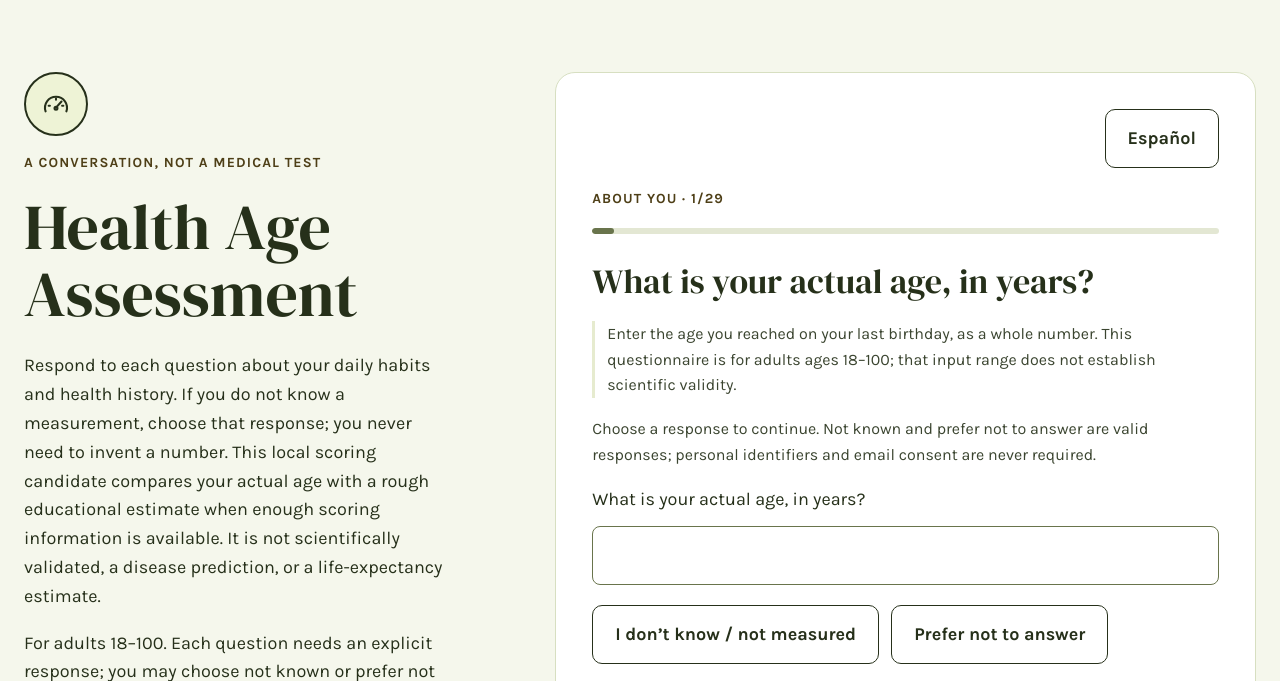
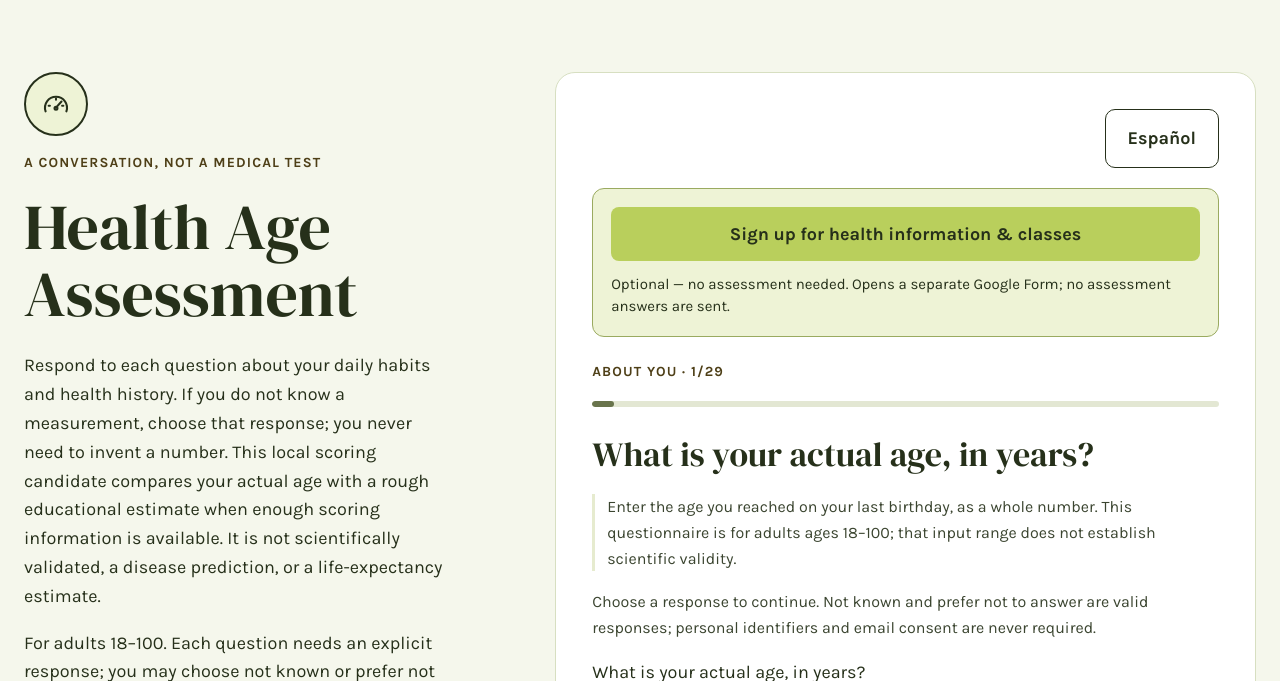
Before and after one commit to brianheckethorn/pure-path-website, a website with bundled scripts: page health-age-assessment/index.html in a window 1280 px wide. Shown: the part 90-771 px from the top of the page. Built offline with nearby package versions, Linux system fonts and the light colour scheme.

Commit message:
Offer optional health information signup before assessment

```diff
--- a/components/educational-age/age.css
+++ b/components/educational-age/age.css
@@ -25,3 +25,10 @@
 @media (max-width: 860px) { .educational-age .snapshot-layout { grid-template-columns: 1fr; } }
 @media (max-width: 480px) { .educational-age .snapshot-card[data-view=results] { padding: 20px 16px; } }
 @media print { .educational-age .language-row { display: none; } .educational-age .heuristic-disclosure { display: block; } }
+
+/* Optional first-page signup is independent of assessment participation. */
+.educational-age .assessment-signup { padding: 18px; margin: 0 0 24px; border: 1px solid #9AAA60; border-radius: 12px; background: #EEF3D6; }
+.educational-age .assessment-signup a { display: block; padding: 14px 18px; min-height: 48px; border-radius: 8px; background: #B9CF5C; color: #26301A; font-weight: 700; line-height: 1.45; text-align: center; text-decoration: none; overflow-wrap: anywhere; }
+.educational-age .assessment-signup a:hover { background: #A8C044; }
+.educational-age .assessment-signup a:focus-visible { outline: 3px solid #4E3F17; outline-offset: 4px; }
+.educational-age .assessment-signup p { margin: 12px 0 0; font-size: 15px; line-height: 1.5; }
--- a/components/educational-age/component.js
+++ b/components/educational-age/component.js
@@ -112,6 +112,14 @@ export function mountEducationalAge(root, { delivery, onLanguage = () => {}, sho
   function showQuestion(focus = false) {
     state.view = 'questions';
     begin(); languageToggle();
+    if (state.step === 0) {
+      const signup = node('aside', undefined, 'assessment-signup');
+      const link = node('a', optionalCopy('Sign up for health information & classes', 'Inscríbete para recibir información de salud y clases'));
+      link.href = 'https://docs.google.com/forms/d/e/1FAIpQLSf-ajVNWx12BAnw7AzLw9BaV0RMhvQgNPoP45kP_Qk4PYSkiA/viewform?usp=send_form';
+      link.target = '_blank'; link.rel = 'noopener noreferrer'; link.referrerPolicy = 'no-referrer';
+      signup.append(link, node('p', optionalCopy('Optional — no assessment needed. Opens a separate Google Form; no assessment answers are sent.', 'Opcional: no necesitas hacer la evaluación. Abre un formulario de Google aparte; no se envían respuestas de la evaluación.')));
+      root.append(signup);
+    }
     const question = questions[state.step];
     root.append(node('p', `${sections[question.section][state.language]} · ${state.step + 1}/${questions.length}`, 'eyebrow'));
     const progress = node('div', undefined, 'assessment-progress'); progress.setAttribute('role', 'progressbar'); progress.setAttribute('aria-valuemin', '0'); progress.setAttribute('aria-valuemax', String(questions.length)); progress.setAttribute('aria-valuenow', String(state.step + 1)); progress.setAttribute('aria-label', t('progress'));
--- a/docs/components/educational-age/age.css
+++ b/docs/components/educational-age/age.css
@@ -25,3 +25,10 @@
 @media (max-width: 860px) { .educational-age .snapshot-layout { grid-template-columns: 1fr; } }
 @media (max-width: 480px) { .educational-age .snapshot-card[data-view=results] { padding: 20px 16px; } }
 @media print { .educational-age .language-row { display: none; } .educational-age .heuristic-disclosure { display: block; } }
+
+/* Optional first-page signup is independent of assessment participation. */
+.educational-age .assessment-signup { padding: 18px; margin: 0 0 24px; border: 1px solid #9AAA60; border-radius: 12px; background: #EEF3D6; }
+.educational-age .assessment-signup a { display: block; padding: 14px 18px; min-height: 48px; border-radius: 8px; background: #B9CF5C; color: #26301A; font-weight: 700; line-height: 1.45; text-align: center; text-decoration: none; overflow-wrap: anywhere; }
+.educational-age .assessment-signup a:hover { background: #A8C044; }
+.educational-age .assessment-signup a:focus-visible { outline: 3px solid #4E3F17; outline-offset: 4px; }
+.educational-age .assessment-signup p { margin: 12px 0 0; font-size: 15px; line-height: 1.5; }
```
Also changed, not shown: docs/components/educational-age/component.js (+8 -0 lines).
